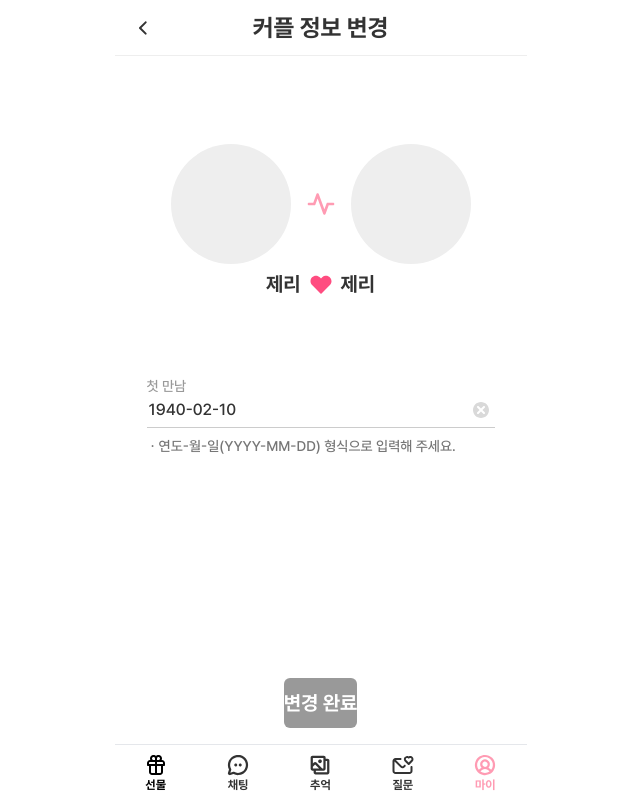
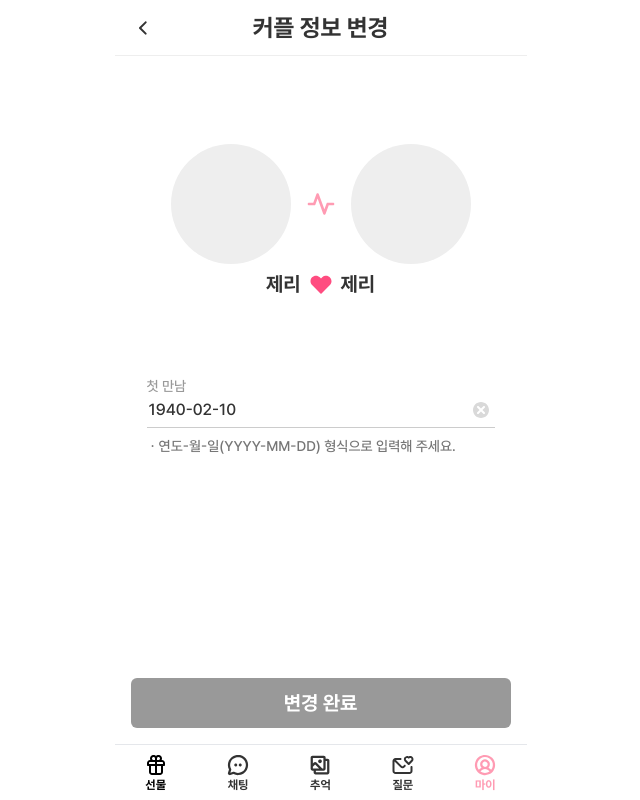
Before and after one commit to LoFin-official/LoFin-FE, a Next.js app: page /my-page/profile/couple-edit in a window 1280 px wide. Shown: the whole page, without its empty margins (312-952 px from the left). Built offline with nearby package versions, Linux system fonts and the light colour scheme.

Commit message:
📝 Update : 마이 - 커플 정보 수정 : 스타일 수정

```diff
--- a/src/pages/my-page/profile/couple-edit.tsx
+++ b/src/pages/my-page/profile/couple-edit.tsx
@@ -58,7 +58,7 @@ export default function CoupleSinceEditPage() {
         <ProfileItem />
         <div className='flex flex-col gap-8'>
           <Input
-            width={'348px'}
+            width='w-full max-w-[348px]'
             label='첫 만남'
             placeholder='1940. 02. 10.'
             helperText='ㆍ연도-월-일(YYYY-MM-DD) 형식으로 입력해 주세요.'
@@ -69,7 +69,7 @@ export default function CoupleSinceEditPage() {
           />
         </div>
       </div>
-      <div className='mt-16'>
+      <div className='mt-16 w-full max-w-[412px] mx-auto px-4'>
         <Button isComplete={isComplete} onClick={handleProfile} className='mb-4'>
           변경 완료
         </Button>
```
